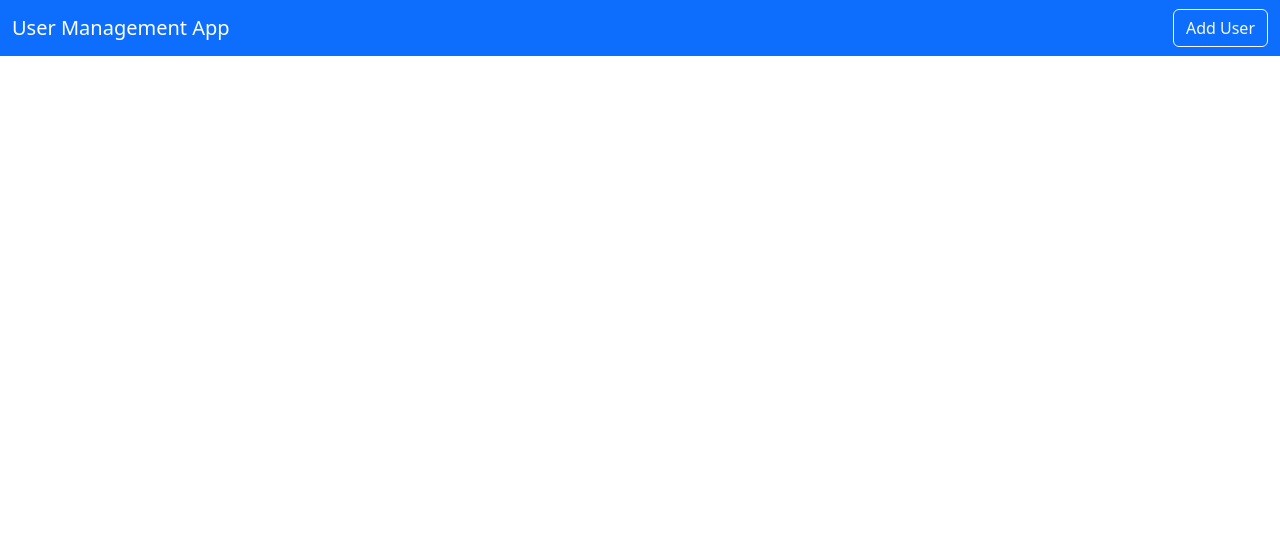
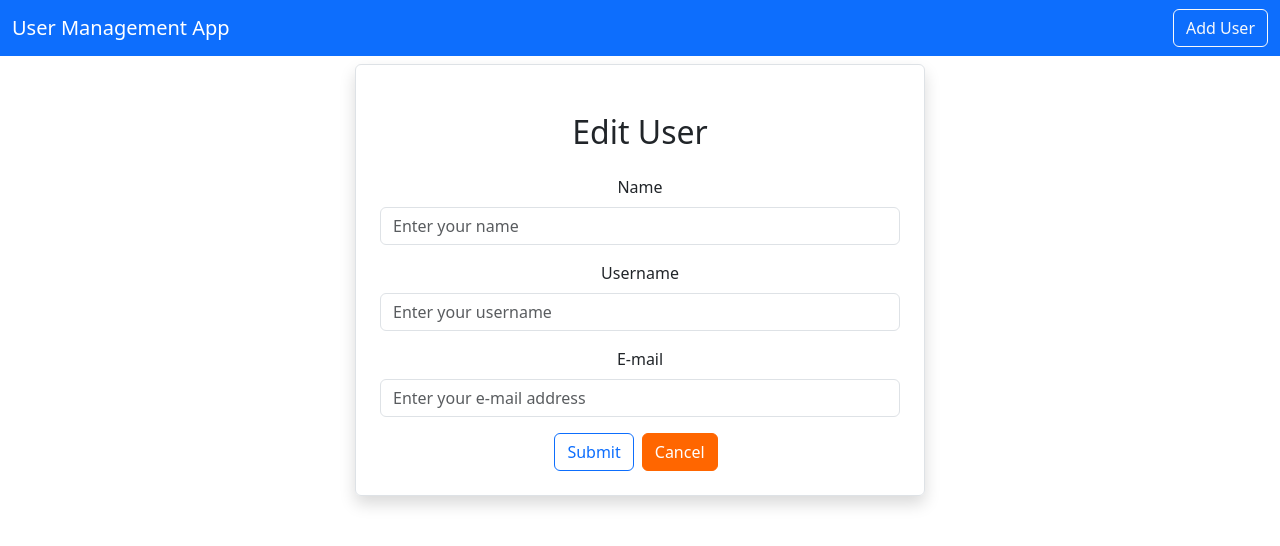
Before and after one commit to alain-m1/UserManagement-frontend, a React (Create React App) app: page /edituser/1 in a window 1280 px wide. Shown: the top 546 px of the page. Built offline with nearby package versions, Linux system fonts and the light colour scheme; no server answers.

Commit message:
Support Editing a user in UI using Axios

```diff
--- a/src/App.js
+++ b/src/App.js
@@ -4,6 +4,7 @@
 import Home from "./pages/Home";
 import { BrowserRouter as Router, Routes, Route } from "react-router-dom";
 import AddUser from "./users/AddUser";
+import EditUser from "./users/EditUser";
 
 function App() {
   return (
@@ -14,6 +15,7 @@
         <Routes>
           <Route exact path="/" element={<Home />} />
           <Route exact path="/adduser" element={<AddUser />} />
+          <Route exact path="/edituser/:id" element={<EditUser />} />
         </Routes>
       </Router>
     </div>
--- a/src/pages/Home.js
+++ b/src/pages/Home.js
@@ -1,5 +1,6 @@
 import React, { useState, useEffect } from "react";
 import axios from "axios";
+import { Link } from "react-router-dom";
 
 export default function Home() {
   const [users, setUsers] = useState([]);
@@ -37,7 +38,12 @@
                 <td>{user.email}</td>
                 <td>
                   <button className="btn btn-primary mx-2">View</button>
-                  <button className="btn btn-outline-primary mx-2">Edit</button>
+                  <Link
+                    className="btn btn-outline-primary mx-2"
+                    to={`/edituser/${user.id}`}
+                  >
+                    Edit
+                  </Link>
                   <button className="btn btn-orange mx-2">Delete</button>
                 </td>
               </tr>
--- a/src/users/EditUser.js
+++ b/src/users/EditUser.js
@@ -0,0 +1,93 @@
+import React, { useEffect, useState, useCallback } from "react";
+import axios from "axios";
+import { Link, useNavigate, useParams } from "react-router-dom";
+
+export default function EditUser() {
+  let navigate = useNavigate();
+
+  const { id } = useParams();
+
+  const [user, setUser] = useState({
+    name: "",
+    username: "",
+    email: "",
+  });
+
+  const { name, username, email } = user;
+
+  const onInputChange = (event) => {
+    setUser({ ...user, [event.target.name]: event.target.value });
+  };
+
+  const loadUser = useCallback(async () => {
+    const result = await axios.get(`http://localhost:8080/users/${id}`);
+    setUser(result.data);
+  }, [id]);
+
+  useEffect(() => {
+    loadUser();
+  }, [loadUser]);
+
+  const onSubmit = async (event) => {
+    event.preventDefault();
+    await axios.put(`http://localhost:8080/users/${id}`, user);
+    navigate("/");
+  };
+
+  return (
+    <div className="container">
+      <div className="row">
+        <div className="col-md-6 offset-md-3 border rounded p-4 mt-2 shadow">
+          <h2 className="text-center m-4">Edit User</h2>
+          <form onSubmit={(event) => onSubmit(event)}>
+            <div className="mb-3">
+              <label htmlFor="Name" className="form-label">
+                Name
+              </label>
+              <input
+                type={"text"}
+                className="form-control"
+                placeholder="Enter your name"
+                name="name"
+                value={name}
+                onChange={(event) => onInputChange(event)}
+              />
+            </div>
+            <div className="mb-3">
+              <label htmlFor="Username" className="form-label">
+                Username
+              </label>
+              <input
+                type={"text"}
+                className="form-control"
+                placeholder="Enter your username"
+                name="username"
+                value={username}
+                onChange={(event) => onInputChange(event)}
+              />
+            </div>
+            <div className="mb-3">
+              <label htmlFor="Email" className="form-label">
+                E-mail
+              </label>
+              <input
+                type={"text"}
+                className="form-control"
+                placeholder="Enter your e-mail address"
+                name="email"
+                value={email}
+                onChange={(event) => onInputChange(event)}
+              />
+            </div>
+            <button type="submit" className="btn btn-outline-primary">
+              Submit
+            </button>
+            <Link className="btn btn-orange mx-2" to="/">
+              Cancel
+            </Link>
+          </form>
+        </div>
+      </div>
+    </div>
+  );
+}
```
